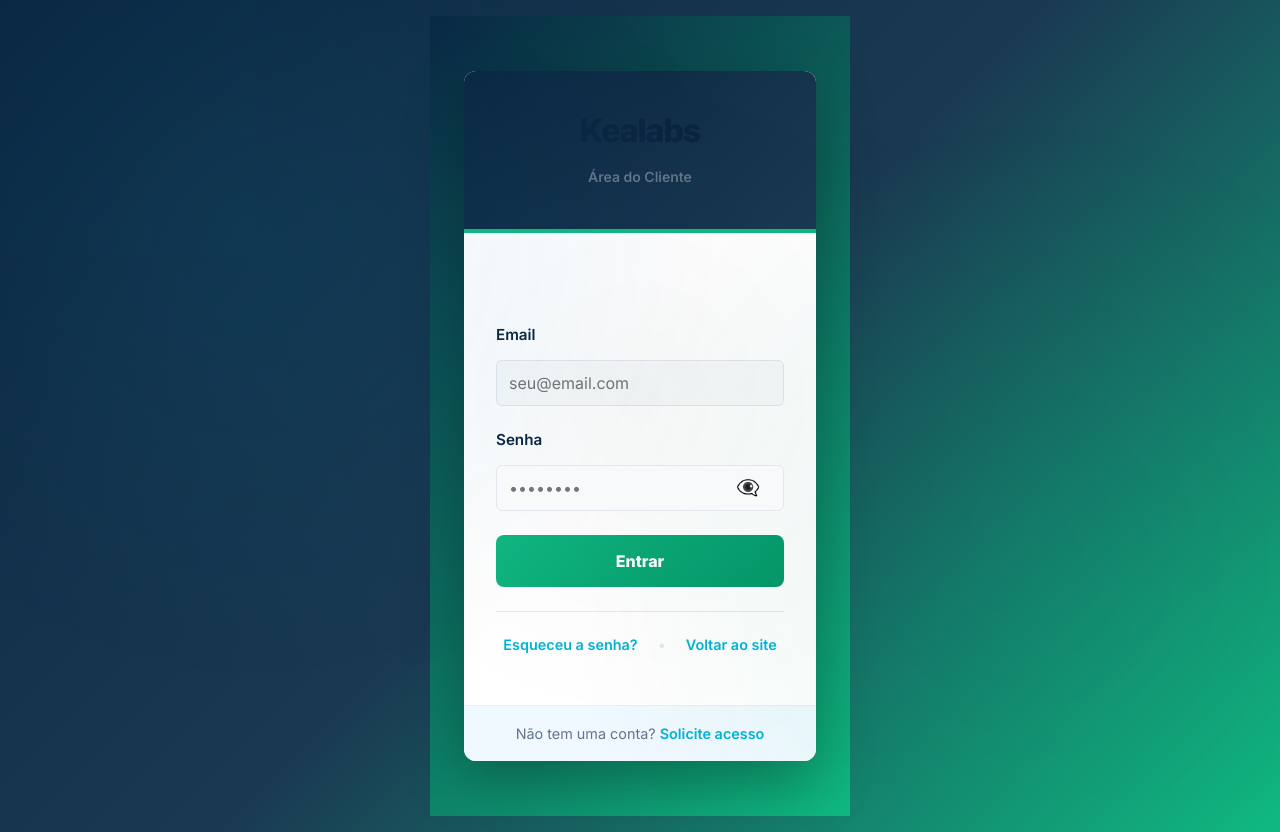
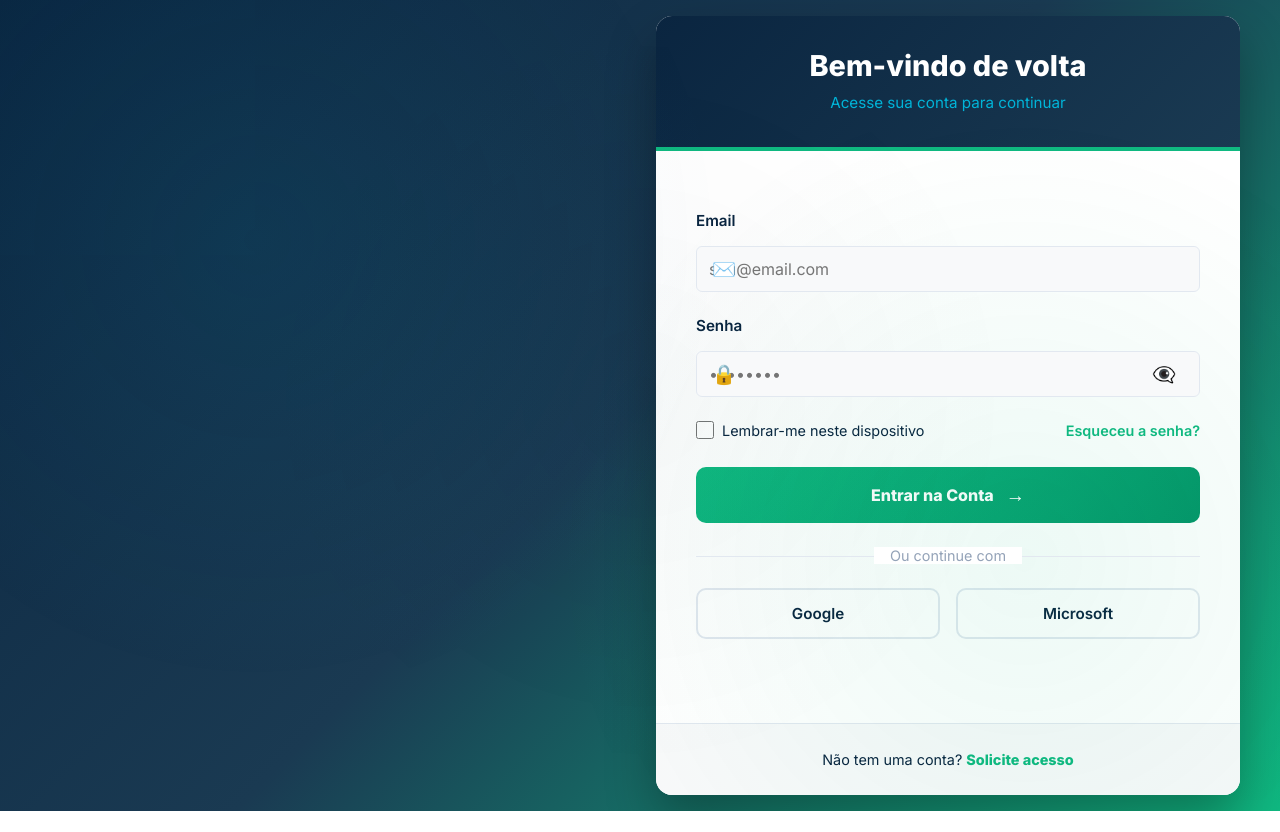
Before and after one commit to kealabs-ai/siteoficialkealabs, a React (Create React App) app: page /login in a window 1280 px wide. After the commit the page ends 811 px from the top, so only its background shows below. Built offline with nearby package versions, Linux system fonts and the light colour scheme.

Commit message:
feat: enhance login page with benefits section and improve form layout

```diff
--- /dev/null
+++ b/src/modules/login/components/LoginBenefits.jsx
@@ -0,0 +1,64 @@
+import React from 'react';
+
+const LoginBenefits = () => {
+  const benefits = [
+    {
+      icon: '📊',
+      title: 'Dashboard Inteligente',
+      description: 'Visualize todos os seus dados em tempo real com gráficos e relatórios'
+    },
+    {
+      icon: '👥',
+      title: 'Gerenciamento de Usuários',
+      description: 'Controle total sobre permissões e acesso de sua equipe'
+    },
+    {
+      icon: '📈',
+      title: 'Relatórios Avançados',
+      description: 'Gere relatórios personalizados e exporte em múltiplos formatos'
+    },
+    {
+      icon: '⚙️',
+      title: 'Configurações Flexíveis',
+      description: 'Customize a plataforma de acordo com suas necessidades'
+    }
+  ];
+
+  return (
+    <div className="login-benefits">
+      <div className="benefits-header">
+        <h1 className="benefits-title">Kealabs</h1>
+        <p className="benefits-subtitle">Plataforma de Gestão Inteligente</p>
+      </div>
+
+      <div className="benefits-content">
+        <p className="benefits-intro">
+          Acesse sua área de cliente e gerencie seus projetos com eficiência
+        </p>
+
+        <div className="benefits-list">
+          {benefits.map((benefit, index) => (
+            <div key={index} className="benefit-item">
+              <div className="benefit-icon">{benefit.icon}</div>
+              <div className="benefit-text">
+                <h3>{benefit.title}</h3>
+                <p>{benefit.description}</p>
+              </div>
+            </div>
+          ))}
+        </div>
+      </div>
+
+      <div className="benefits-footer">
+        <p>Segurança de nível empresarial com criptografia end-to-end</p>
+        <div className="security-badges">
+          <span className="badge">🔒 SSL</span>
+          <span className="badge">✓ GDPR</span>
+          <span className="badge">🛡️ Seguro</span>
+        </div>
+      </div>
+    </div>
+  );
+};
+
+export default LoginBenefits;
--- a/src/modules/login/components/LoginForm.jsx
+++ b/src/modules/login/components/LoginForm.jsx
@@ -5,6 +5,7 @@
   const [password, setPassword] = useState('');
   const [error, setError] = useState('');
   const [showPassword, setShowPassword] = useState(false);
+  const [rememberMe, setRememberMe] = useState(false);
 
   const handleSubmit = (e) => {
     e.preventDefault();
@@ -20,21 +21,26 @@
       return;
     }
 
+    if (password.length < 6) {
+      setError('A senha deve ter pelo menos 6 caracteres');
+      return;
+    }
+
     onSubmit({ email, password });
   };
 
   return (
     <form className="login-form" onSubmit={handleSubmit}>
-      <div className="login-header">
-        <div className="logo-container">
-          <h1 className="logo">Kealabs</h1>
-          <p className="tagline">Área do Cliente</p>
-        </div>
+      <div className="form-header">
+        <h2>Bem-vindo de volta</h2>
+        <p>Acesse sua conta para continuar</p>
       </div>
 
       <div className="form-content">
         <div className="form-group">
           <label htmlFor="email">Email</label>
+          <div className="input-wrapper">
+            <span className="input-icon">✉️</span>
             <input
               type="email"
               id="email"
@@ -45,10 +51,12 @@
               className="form-input"
             />
           </div>
+        </div>
 
         <div className="form-group">
           <label htmlFor="password">Senha</label>
-          <div className="password-input-wrapper">
+          <div className="input-wrapper">
+            <span className="input-icon">🔒</span>
             <input
               type={showPassword ? 'text' : 'password'}
               id="password"
@@ -63,13 +71,32 @@
               className="toggle-password"
               onClick={() => setShowPassword(!showPassword)}
               disabled={isLoading}
+              title={showPassword ? 'Ocultar senha' : 'Mostrar senha'}
             >
               {showPassword ? '👁️' : '👁️‍🗨️'}
             </button>
           </div>
         </div>
 
-        {error && <div className="error-message">{error}</div>}
+        <div className="form-options">
+          <label className="remember-me">
+            <input
+              type="checkbox"
+              checked={rememberMe}
+              onChange={(e) => setRememberMe(e.target.checked)}
+              disabled={isLoading}
+            />
+            <span>Lembrar-me neste dispositivo</span>
+          </label>
+          <a href="#forgot" className="forgot-password">Esqueceu a senha?</a>
+        </div>
+
+        {error && (
+          <div className="error-message">
+            <span className="error-icon">⚠️</span>
+            <span>{error}</span>
+          </div>
+        )}
 
         <button
           type="submit"
@@ -82,19 +109,29 @@
               Entrando...
             </>
           ) : (
-            'Entrar'
+            <>
+              <span>Entrar na Conta</span>
+              <span className="button-arrow">→</span>
+            </>
           )}
         </button>
 
-        <div className="login-footer">
-          <a href="#forgot" className="forgot-password">Esqueceu a senha?</a>
-          <span className="divider">•</span>
-          <a href="/" className="back-to-site">Voltar ao site</a>
+        <div className="form-divider">
+          <span>Ou continue com</span>
+        </div>
+
+        <div className="social-login">
+          <button type="button" className="social-button google" disabled={isLoading}>
+            <span>Google</span>
+          </button>
+          <button type="button" className="social-button microsoft" disabled={isLoading}>
+            <span>Microsoft</span>
+          </button>
         </div>
       </div>
 
-      <div className="login-info">
-        <p>Não tem uma conta? <a href="#signup">Solicite acesso</a></p>
+      <div className="form-footer">
+        <p>Não tem uma conta? <a href="#signup" className="signup-link">Solicite acesso</a></p>
       </div>
     </form>
   );
--- a/src/modules/login/pages/LoginPage.jsx
+++ b/src/modules/login/pages/LoginPage.jsx
@@ -1,6 +1,7 @@
 import React, { useState } from 'react';
 import { useNavigate } from 'react-router-dom';
 import LoginForm from '../components/LoginForm';
+import LoginBenefits from '../components/LoginBenefits';
 import '../styles/login.css';
 
 const LoginPage = () => {
@@ -30,8 +31,13 @@
 
   return (
     <div className="login-page">
-      <div className="login-container">
-        <LoginForm onSubmit={handleLogin} isLoading={isLoading} />
+      <div className="login-wrapper">
+        <div className="login-left">
+          <LoginBenefits />
+        </div>
+        <div className="login-right">
+          <LoginForm onSubmit={handleLogin} isLoading={isLoading} />
+        </div>
       </div>
     </div>
   );
--- a/src/modules/login/styles/login.css
+++ b/src/modules/login/styles/login.css
@@ -8,23 +8,85 @@
   font-family: 'Inter', sans-serif;
 }
 
-.login-container {
+.login-wrapper {
+  display: grid;
+  grid-template-columns: 1fr 1fr;
   width: 100%;
-  max-width: 420px;
+  max-width: 1200px;
+  gap: 2rem;
+  align-items: center;
 }
 
-.login-form {
-  background: white;
-  border-radius: 12px;
-  box-shadow: 0 20px 60px rgba(0, 0, 0, 0.3);
-  overflow: hidden;
-  animation: slideUp 0.5s ease-out;
+/* ===== LEFT SIDE - BENEFITS ===== */
+
+.login-left {
+  display: flex;
+  flex-direction: column;
+  justify-content: center;
+  color: white;
+  animation: slideInLeft 0.6s ease-out;
 }
 
-@keyframes slideUp {
+@keyframes slideInLeft {
   from {
     opacity: 0;
-    transform: translateY(30px);
+    transform: translateX(-50px);
+  }
+  to {
+    opacity: 1;
+    transform: translateX(0);
+  }
+}
+
+.login-benefits {
+  display: flex;
+  flex-direction: column;
+  gap: 2rem;
+}
+
+.benefits-header {
+  margin-bottom: 1rem;
+}
+
+.benefits-title {
+  font-size: 3rem;
+  font-weight: 800;
+  margin: 0;
+  color: white;
+  letter-spacing: -2px;
+}
+
+.benefits-subtitle {
+  font-size: 1.2rem;
+  color: #00B4D8;
+  margin: 0.5rem 0 0 0;
+  font-weight: 600;
+}
+
+.benefits-intro {
+  font-size: 1.1rem;
+  color: rgba(255, 255, 255, 0.9);
+  margin: 0;
+  line-height: 1.6;
+}
+
+.benefits-list {
+  display: flex;
+  flex-direction: column;
+  gap: 1.5rem;
+}
+
+.benefit-item {
+  display: flex;
+  gap: 1rem;
+  align-items: flex-start;
+  animation: fadeInUp 0.6s ease-out;
+}
+
+@keyframes fadeInUp {
+  from {
+    opacity: 0;
+    transform: translateY(20px);
   }
   to {
     opacity: 1;
@@ -32,56 +94,144 @@
   }
 }
 
-.login-header {
+.benefit-item:nth-child(1) { animation-delay: 0.1s; }
+.benefit-item:nth-child(2) { animation-delay: 0.2s; }
+.benefit-item:nth-child(3) { animation-delay: 0.3s; }
+.benefit-item:nth-child(4) { animation-delay: 0.4s; }
+
+.benefit-icon {
+  font-size: 2rem;
+  min-width: 2.5rem;
+  display: flex;
+  align-items: center;
+  justify-content: center;
+}
+
+.benefit-text h3 {
+  font-size: 1rem;
+  font-weight: 700;
+  margin: 0 0 0.25rem 0;
+  color: white;
+}
+
+.benefit-text p {
+  font-size: 0.9rem;
+  color: rgba(255, 255, 255, 0.8);
+  margin: 0;
+  line-height: 1.5;
+}
+
+.benefits-footer {
+  margin-top: 1rem;
+  padding-top: 1.5rem;
+  border-top: 1px solid rgba(255, 255, 255, 0.2);
+}
+
+.benefits-footer p {
+  font-size: 0.9rem;
+  color: rgba(255, 255, 255, 0.8);
+  margin: 0 0 1rem 0;
+}
+
+.security-badges {
+  display: flex;
+  gap: 0.75rem;
+  flex-wrap: wrap;
+}
+
+.badge {
+  background-color: rgba(255, 255, 255, 0.1);
+  color: white;
+  padding: 0.5rem 1rem;
+  border-radius: 20px;
+  font-size: 0.85rem;
+  font-weight: 600;
+  border: 1px solid rgba(255, 255, 255, 0.2);
+  backdrop-filter: blur(10px);
+}
+
+/* ===== RIGHT SIDE - FORM ===== */
+
+.login-right {
+  animation: slideInRight 0.6s ease-out;
+}
+
+@keyframes slideInRight {
+  from {
+    opacity: 0;
+    transform: translateX(50px);
+  }
+  to {
+    opacity: 1;
+    transform: translateX(0);
+  }
+}
+
+.login-form {
+  background: white;
+  border-radius: 16px;
+  box-shadow: 0 25px 50px rgba(0, 0, 0, 0.3);
+  overflow: hidden;
+  display: flex;
+  flex-direction: column;
+}
+
+.form-header {
   background: linear-gradient(135deg, #0A2540 0%, #1a3a52 100%);
-  padding: 2.5rem 2rem;
+  padding: 2rem;
   text-align: center;
   border-bottom: 4px solid #10B981;
 }
 
-.logo-container {
-  display: flex;
-  flex-direction: column;
-  align-items: center;
-  gap: 0.5rem;
+.form-header h2 {
+  font-size: 1.8rem;
+  font-weight: 800;
+  color: white;
+  margin: 0 0 0.5rem 0;
 }
 
-.logo {
-  font-size: 2.5rem;
-  font-weight: 800;
-  color: white;
-  margin: 0;
-  letter-spacing: -1px;
-}
-
-.tagline {
+.form-header p {
   font-size: 0.95rem;
   color: #00B4D8;
   margin: 0;
-  font-weight: 600;
+  font-weight: 500;
 }
 
 .form-content {
-  padding: 2rem;
+  padding: 2.5rem;
+  flex: 1;
 }
 
 .form-group {
-  margin-bottom: 1.5rem;
+  margin-bottom: 1.75rem;
 }
 
 .form-group label {
   display: block;
   color: #0A2540;
-  font-weight: 600;
+  font-weight: 700;
   margin-bottom: 0.75rem;
   font-size: 0.95rem;
 }
 
+.input-wrapper {
+  position: relative;
+  display: flex;
+  align-items: center;
+}
+
+.input-icon {
+  position: absolute;
+  left: 1rem;
+  font-size: 1.2rem;
+  pointer-events: none;
+}
+
 .form-input {
   width: 100%;
-  padding: 0.875rem 1rem;
+  padding: 0.875rem 1rem 0.875rem 2.75rem;
   border: 2px solid #e2e8f0;
-  border-radius: 8px;
+  border-radius: 10px;
   font-family: 'Inter', sans-serif;
   font-size: 1rem;
   color: #0A2540;
@@ -102,16 +252,6 @@
   opacity: 0.6;
 }
 
-.password-input-wrapper {
-  position: relative;
-  display: flex;
-  align-items: center;
-}
-
-.password-input-wrapper .form-input {
-  padding-right: 2.5rem;
-}
-
 .toggle-password {
   position: absolute;
   right: 1rem;
@@ -124,7 +264,7 @@
 }
 
 .toggle-password:hover:not(:disabled) {
-  transform: scale(1.1);
+  transform: scale(1.15);
 }
 
 .toggle-password:disabled {
@@ -132,14 +272,55 @@
   cursor: not-allowed;
 }
 
+.form-options {
+  display: flex;
+  justify-content: space-between;
+  align-items: center;
+  margin-bottom: 1.75rem;
+  gap: 1rem;
+}
+
+.remember-me {
+  display: flex;
+  align-items: center;
+  gap: 0.5rem;
+  cursor: pointer;
+  font-size: 0.9rem;
+  color: #0A2540;
+  font-weight: 500;
+}
+
+.remember-me input {
+  width: 18px;
+  height: 18px;
+  cursor: pointer;
+  accent-color: #10B981;
+}
+
+.forgot-password {
+  color: #10B981;
+  text-decoration: none;
+  font-weight: 600;
+  font-size: 0.9rem;
+  transition: color 0.3s ease;
+}
+
+.forgot-password:hover {
+  color: #059669;
+  text-decoration: underline;
+}
+
 .error-message {
   background-color: #fee2e2;
   color: #991b1b;
-  padding: 0.875rem 1rem;
-  border-radius: 8px;
-  margin-bottom: 1.5rem;
+  padding: 1rem;
+  border-radius: 10px;
+  margin-bottom: 1.75rem;
   font-size: 0.9rem;
   border-left: 4px solid #FF6B00;
+  display: flex;
+  align-items: center;
+  gap: 0.75rem;
   animation: shake 0.3s ease-in-out;
 }
 
@@ -149,13 +330,17 @@
   75% { transform: translateX(5px); }
 }
 
+.error-icon {
+  font-size: 1.2rem;
+}
+
 .login-button {
   width: 100%;
   padding: 1rem;
   background: linear-gradient(135deg, #10B981 0%, #059669 100%);
   color: white;
   border: none;
-  border-radius: 8px;
+  border-radius: 10px;
   font-weight: 700;
   font-size: 1rem;
   cursor: pointer;
@@ -165,11 +350,12 @@
   justify-content: center;
   gap: 0.75rem;
   font-family: 'Inter', sans-serif;
+  margin-bottom: 1.5rem;
 }
 
 .login-button:hover:not(:disabled) {
   transform: translateY(-2px);
-  box-shadow: 0 10px 25px rgba(16, 185, 129, 0.3);
+  box-shadow: 0 12px 30px rgba(16, 185, 129, 0.4);
 }
 
 .login-button:active:not(:disabled) {
@@ -179,6 +365,15 @@
 .login-button:disabled {
   opacity: 0.7;
   cursor: not-allowed;
+}
+
+.button-arrow {
+  font-size: 1.2rem;
+  transition: transform 0.3s ease;
+}
+
+.login-button:hover:not(:disabled) .button-arrow {
+  transform: translateX(4px);
 }
 
 .spinner {
@@ -195,75 +390,129 @@
   to { transform: rotate(360deg); }
 }
 
-.login-footer {
-  display: flex;
-  justify-content: center;
-  align-items: center;
-  gap: 0.75rem;
-  margin-top: 1.5rem;
-  padding-top: 1.5rem;
-  border-top: 1px solid #e2e8f0;
+.form-divider {
+  text-align: center;
+  margin: 1.5rem 0;
+  position: relative;
+  color: #94a3b8;
   font-size: 0.9rem;
 }
 
-.forgot-password,
-.back-to-site {
+.form-divider::before {
+  content: '';
+  position: absolute;
+  top: 50%;
+  left: 0;
+  right: 0;
+  height: 1px;
+  background: #e2e8f0;
+  z-index: 0;
+}
+
+.form-divider span {
+  background: white;
+  padding: 0 1rem;
+  position: relative;
+  z-index: 1;
+}
+
+.social-login {
+  display: grid;
+  grid-template-columns: 1fr 1fr;
+  gap: 1rem;
+  margin-bottom: 1.5rem;
+}
+
+.social-button {
+  padding: 0.875rem;
+  border: 2px solid #e2e8f0;
+  border-radius: 10px;
+  background: white;
+  color: #0A2540;
+  font-weight: 600;
+  cursor: pointer;
+  transition: all 0.3s ease;
+  font-family: 'Inter', sans-serif;
+  font-size: 0.95rem;
+}
+
+.social-button:hover:not(:disabled) {
+  border-color: #10B981;
+  background-color: #f0f9ff;
+}
+
+.social-button:disabled {
+  opacity: 0.6;
+  cursor: not-allowed;
+}
+
+.form-footer {
+  background-color: #f8f9fa;
+  padding: 1.5rem 2.5rem;
+  text-align: center;
+  border-top: 1px solid #e2e8f0;
+}
+
+.form-footer p {
+  font-size: 0.9rem;
+  color: #0A2540;
+  margin: 0;
+}
+
+.signup-link {
   color: #10B981;
   text-decoration: none;
-  font-weight: 600;
+  font-weight: 700;
   transition: color 0.3s ease;
 }
 
-.forgot-password:hover,
-.back-to-site:hover {
+.signup-link:hover {
   color: #059669;
   text-decoration: underline;
 }
 
-.divider {
-  color: #cbd5e1;
+/* ===== RESPONSIVE ===== */
+
+@media (max-width: 1024px) {
+  .login-wrapper {
+    grid-template-columns: 1fr;
+    gap: 1rem;
   }
 
-.login-info {
-  background-color: #f0f9ff;
-  padding: 1rem;
-  text-align: center;
-  font-size: 0.9rem;
-  color: #0A2540;
-  border-top: 1px solid #e0f2fe;
+  .login-left {
+    display: none;
   }
 
-.login-info a {
-  color: #00B4D8;
-  text-decoration: none;
-  font-weight: 600;
-  transition: color 0.3s ease;
+  .login-right {
+    max-width: 500px;
+    margin: 0 auto;
+    width: 100%;
   }
 
-.login-info a:hover {
-  color: #0A2540;
-  text-decoration: underline;
+  .benefits-title {
+    font-size: 2.5rem;
+  }
 }
 
-@media (max-width: 480px) {
+@media (max-width: 768px) {
   .login-page {
     padding: 1rem;
   }
 
   .login-form {
-    border-radius: 8px;
+    border-radius: 12px;
   }
 
-  .login-header {
-    padding: 2rem 1.5rem;
+  .form-header {
+    padding: 1.5rem;
   }
 
-  .logo {
-    font-size: 2rem;
+  .form-header h2 {
+    font-size: 1.5rem;
   }
 
   .form-content {
-    padding: 1.5rem;
+    padding: 1.75rem;
   }
 
   .form-group {
@@ -275,8 +524,51 @@
     font-size: 0.95rem;
   }
 
-  .login-footer {
-    flex-wrap: wrap;
-    gap: 0.5rem;
+  .social-login {
+    grid-template-columns: 1fr;
+  }
+
+  .form-footer {
+    padding: 1.25rem 1.75rem;
   }
 }
+
+@media (max-width: 480px) {
+  .login-page {
+    padding: 0.75rem;
+  }
+
+  .form-header {
+    padding: 1.25rem;
+  }
+
+  .form-header h2 {
+    font-size: 1.3rem;
+  }
+
+  .form-content {
+    padding: 1.25rem;
+  }
+
+  .form-options {
+    flex-direction: column;
+    align-items: flex-start;
+  }
+
+  .input-wrapper {
+    margin-bottom: 0.5rem;
+  }
+
+  .form-input {
+    padding: 0.75rem 1rem 0.75rem 2.5rem;
+    font-size: 16px;
+  }
+
+  .input-icon {
+    font-size: 1rem;
+  }
+
+  .toggle-password {
+    right: 0.75rem;
+  }
+}
```
Lines whose indentation alone changed are shown as unchanged.
